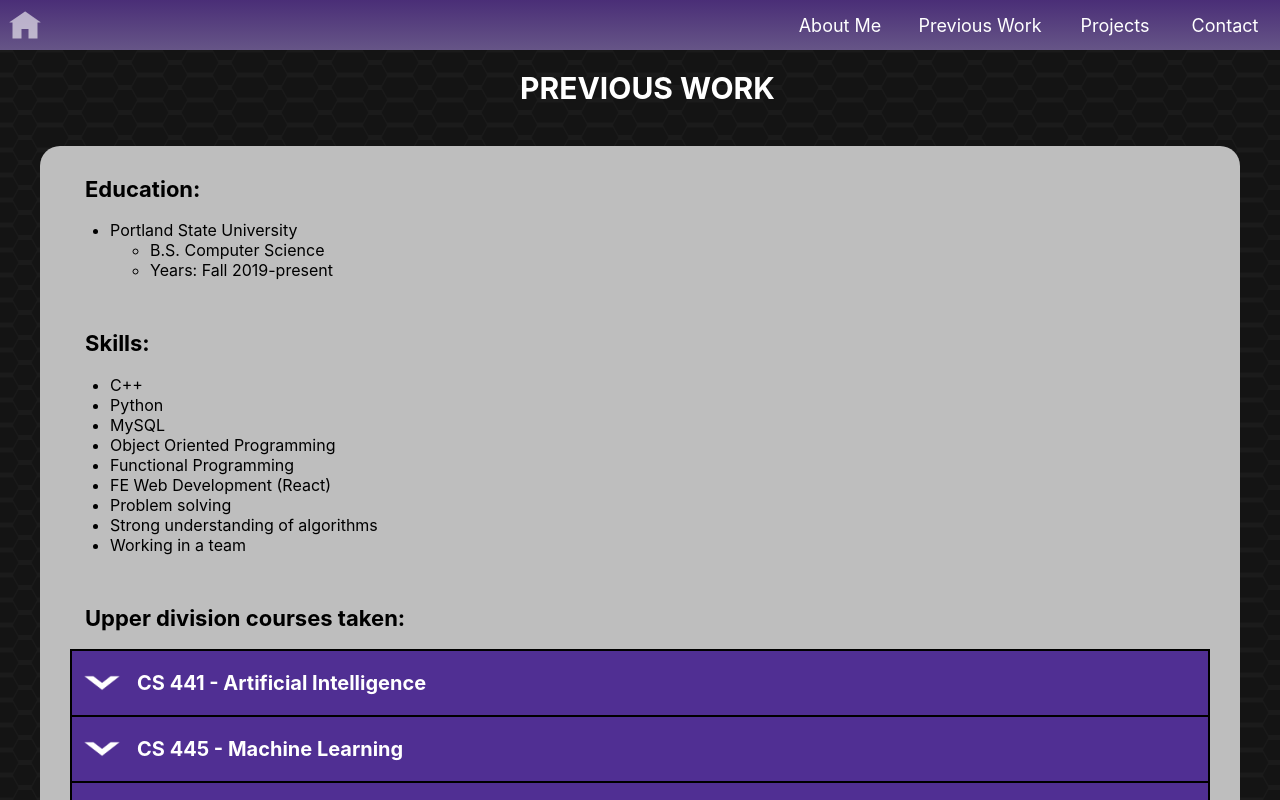
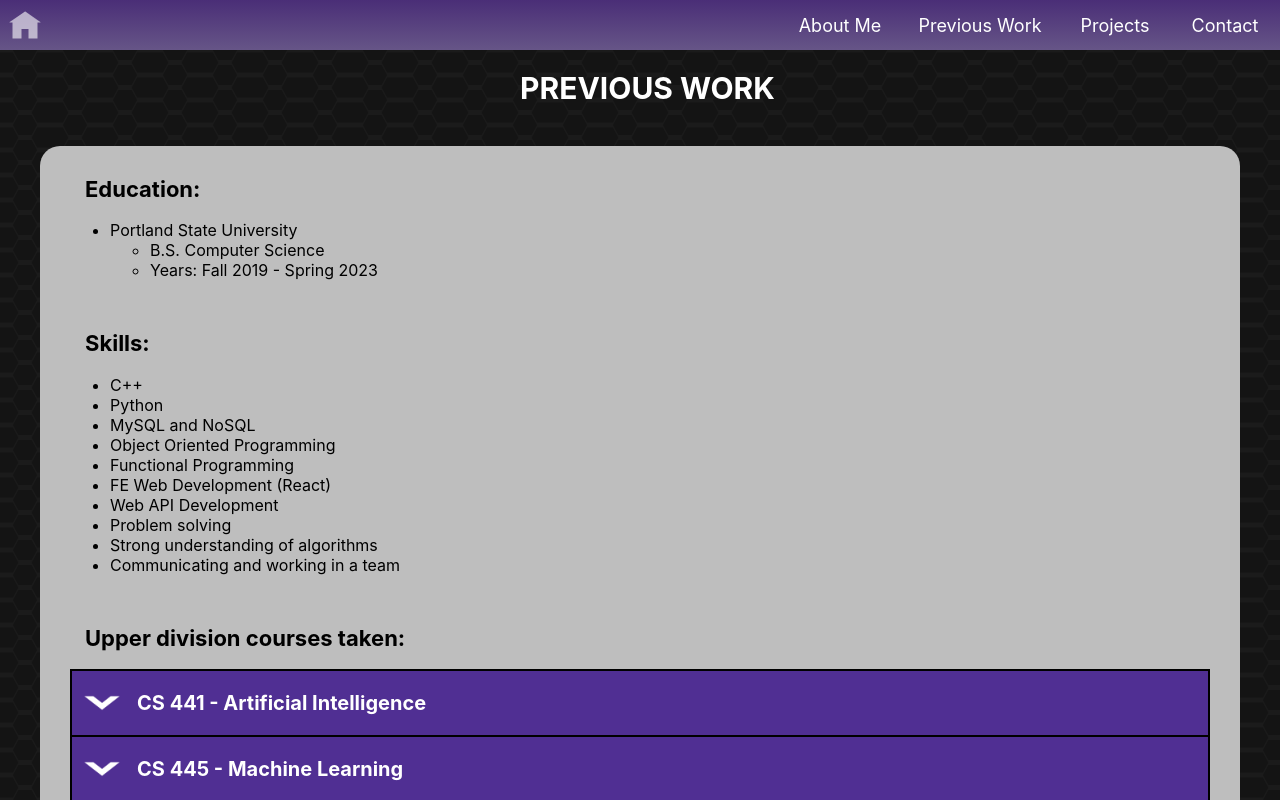
Before and after one commit to timshicha/cs463-personal-website, a React (Create React App) app: page /#/previous-work in a window 1280 px wide. Built offline with nearby package versions, Linux system fonts and the light colour scheme.

Commit message:
modified skills and education

```diff
--- a/src/pages/PreviousWork.jsx
+++ b/src/pages/PreviousWork.jsx
@@ -25,7 +25,7 @@ function PreviousWork() {
             Portland State University
             <ul>
               <li>B.S. Computer Science</li>
-              <li>Years: Fall 2019-present</li>
+              <li>Years: Fall 2019 - Spring 2023</li>
             </ul>
           </li>
         </ul>
@@ -33,13 +33,14 @@ function PreviousWork() {
         <ul className="skills-list">
           <li>C++</li>
           <li>Python</li>
-          <li>MySQL</li>
+          <li>MySQL and NoSQL</li>
           <li>Object Oriented Programming</li>
           <li>Functional Programming</li>
           <li>FE Web Development (React)</li>
+          <li>Web API Development</li>
           <li>Problem solving</li>
           <li>Strong understanding of algorithms</li>
-          <li>Working in a team</li>
+          <li>Communicating and working in a team</li>
         </ul>
         <h2 className="black-text">Upper division courses taken:</h2>
         <ul className="work-purple-box">
```
